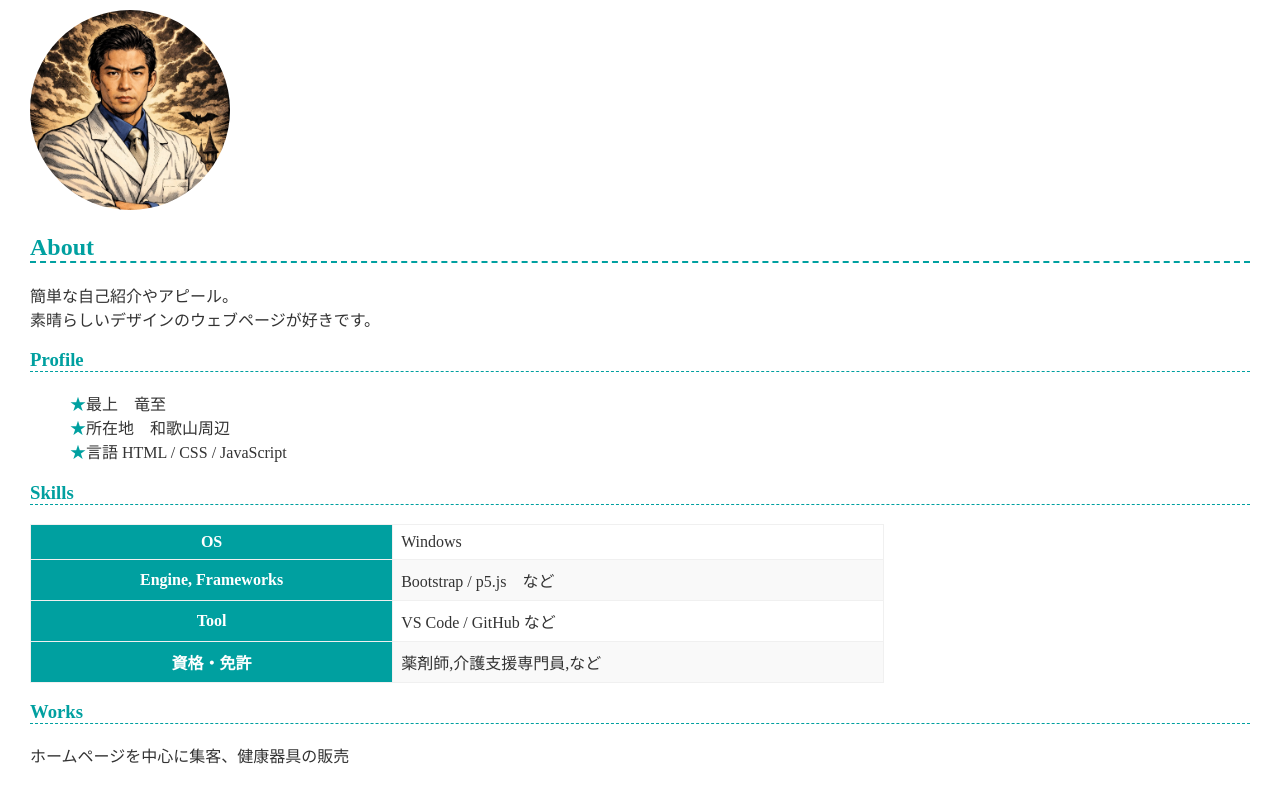
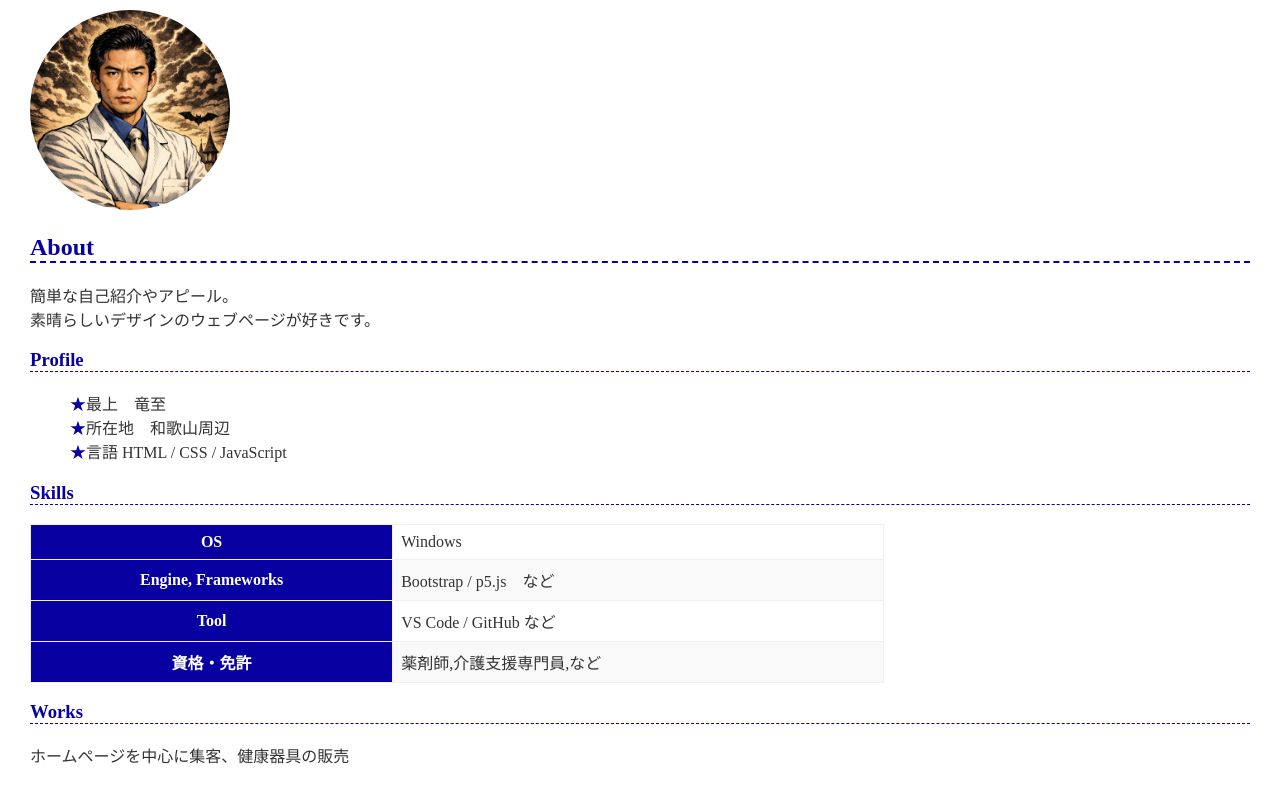
Before and after one commit to MacGyver-Ks/portfolio, a plain HTML site: page index.html in a window 1280 px wide. Shown: the part 103-888 px from the top of the page. Drawn offline with Linux system fonts and the light colour scheme; a script that the page names is missing.

Commit message:
Change theme color from #00a0a0 to #0800a0

```diff
--- a/style.css
+++ b/style.css
@@ -3,7 +3,7 @@
 -------------------- */
 
 :root {
-  --theme-color: #00a0a0;
+  --theme-color: #0800a0;
 }
 
 * {
```
